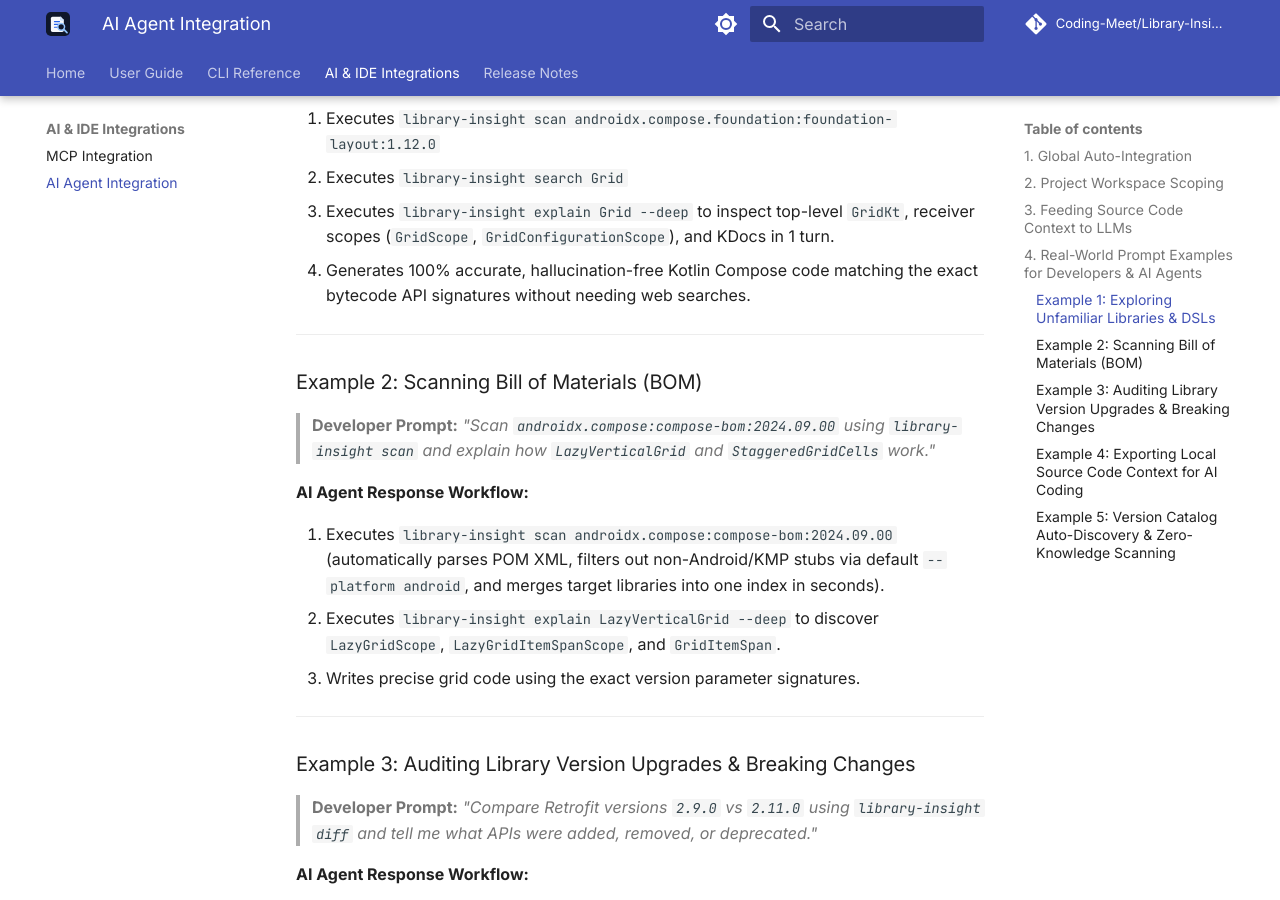
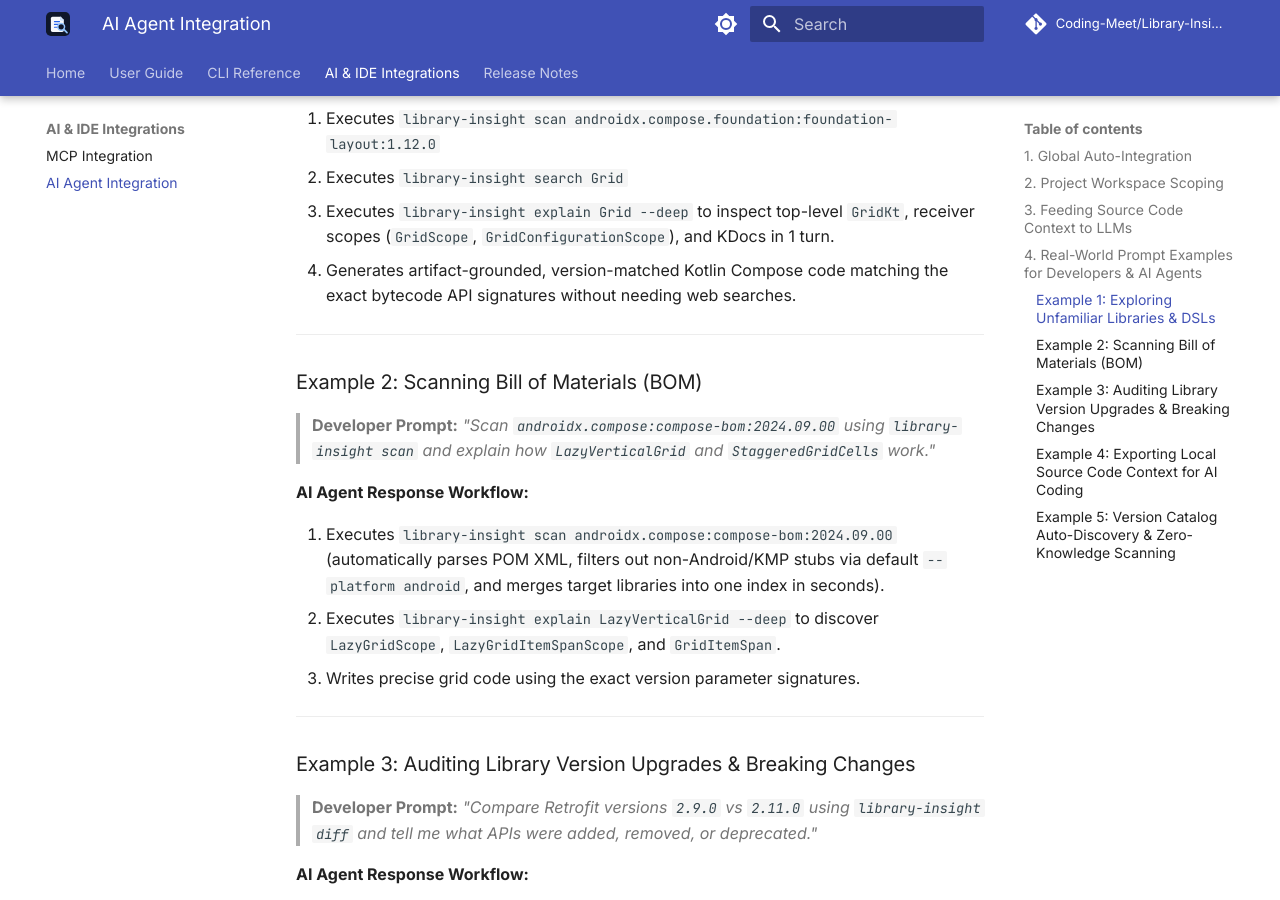
Before and after one commit to Coding-Meet/Library-Insight, an MkDocs documentation site: the page built from docs/ai-agents.md, in a window 1280 px wide and 900 px high, scrolled down 2056 px. Built offline with MkDocs 1.6.1 and Material for MkDocs 9.7.7, drawn with Linux system fonts in a browser that asks for light colours; comment, search, counter and statistics services are not loaded; some of the changed text lies outside the part shown.

Commit message:
docs: rephrase accuracy claims to emphasize artifact-grounded API verification

````diff
--- a/docs/ai-agents.md
+++ b/docs/ai-agents.md
@@ -66,7 +66,7 @@ Here are concrete examples of how you can prompt AI coding assistants (Cursor, C
 1. Executes `library-insight scan androidx.compose.foundation:foundation-layout:1.12.0`
 2. Executes `library-insight search Grid`
 3. Executes `library-insight explain Grid --deep` to inspect top-level `GridKt`, receiver scopes (`GridScope`, `GridConfigurationScope`), and KDocs in 1 turn.
-4. Generates 100% accurate, hallucination-free Kotlin Compose code matching the exact bytecode API signatures without needing web searches.
+4. Generates artifact-grounded, version-matched Kotlin Compose code matching the exact bytecode API signatures without needing web searches.
 
 ---
 
@@ -123,4 +123,4 @@ Here are concrete examples of how you can prompt AI coding assistants (Cursor, C
    library-insight scan androidx.compose:compose-bom:2024.09.00 -i "foundation*" -p android
    ```
 3. **Mandatory Symbol Search & Explanation**: The agent FIRST executes `library-insight search Grid` to discover all matching symbols across indexed packages, followed by `library-insight explain Grid --deep` to verify `GridScope`, `GridConfigurationScope`, and parameter signatures for that specific version.
-4. **Writes Project File**: Automatically creates `app/src/main/java/com/example/app/ComplexGridLayout.kt` with 100% version-matched, working Kotlin code tailored to the developer's project configuration!
+4. **Writes Project File**: Automatically creates `app/src/main/java/com/example/app/ComplexGridLayout.kt` with artifact-grounded, version-matched Kotlin code tailored to the developer's project configuration!
````
Also changed, not shown: README.md (+1 -1 lines), docs/getting-started.md (+1 -1 lines), docs/releases.md (+1 -1 lines).
